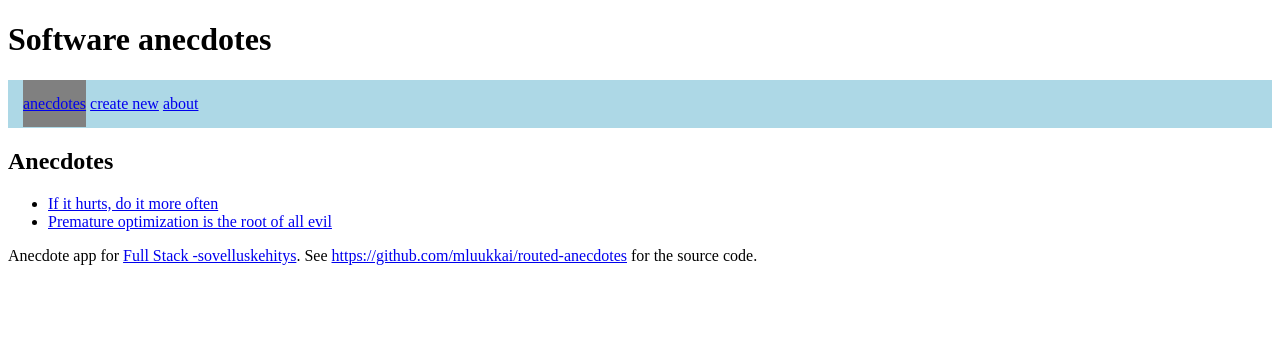
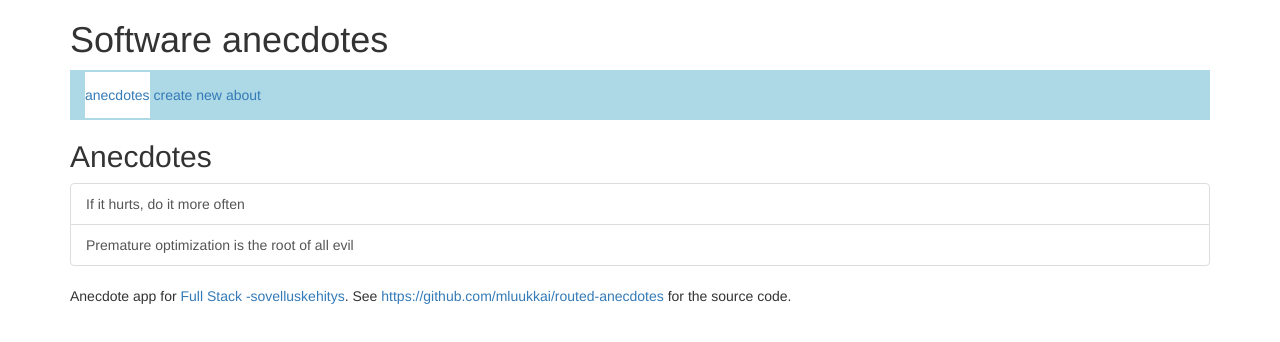
Before and after one commit to filaakst1/Full-stack-open-2018-part, a React (Create React App) app in the folder routed-anecdotes/: page / in a window 1280 px wide. Shown: the top 342 px of the page. Built offline with nearby package versions, Linux system fonts and the light colour scheme.

Commit message:
Changed anecdote list to use ListGroup and ListGroupItems of bootstrap

```diff
--- a/routed-anecdotes/public/index.html
+++ b/routed-anecdotes/public/index.html
@@ -10,6 +10,7 @@
     -->
     <link rel="manifest" href="%PUBLIC_URL%/manifest.json">
     <link rel="shortcut icon" href="%PUBLIC_URL%/favicon.ico">
+    <link rel="stylesheet" href="https://maxcdn.bootstrapcdn.com/bootstrap/3.3.7/css/bootstrap.min.css" integrity="sha384-BVYiiSIFeK1dGmJRAkycuHAHRg32OmUcww7on3RYdg4Va+PmSTsz/K68vbdEjh4u" crossorigin="anonymous">
     <!--
       Notice the use of %PUBLIC_URL% in the tags above.
       It will be replaced with the URL of the `public` folder during the build.
--- a/routed-anecdotes/src/App.js
+++ b/routed-anecdotes/src/App.js
@@ -1,13 +1,13 @@
 import React from 'react'
-import { BrowserRouter as Router, Route, Link, NavLink} from 'react-router-dom'
-
+import { BrowserRouter as Router, Route, NavLink} from 'react-router-dom'
+import { ListGroup,ListGroupItem  } from 'react-bootstrap'
 const Menu = () => {
   const style = {
     backgroundColor: 'LightBlue',
     padding: '15px'
   }
   const activeStyle = {
-    backgroundColor: 'Grey',
+    backgroundColor: 'white',
     paddingTop: '15px',
     paddingBottom: '15px'
   }
@@ -23,9 +23,9 @@ const Menu = () => {
 const AnecdoteList = ({ anecdotes }) => (
   <div>
     <h2>Anecdotes</h2>
-    <ul>
-      {anecdotes.map(anecdote => <li key={anecdote.id} ><Link to={`/anecdotes/${anecdote.id}`}>{anecdote.content}</Link></li>)}
-    </ul>
+    <ListGroup>
+      {anecdotes.map(anecdote => <ListGroupItem key={anecdote.id} href={`/anecdotes/${anecdote.id}`}>{anecdote.content}</ListGroupItem>)}
+    </ListGroup>
   </div>
 )
 const About = () => (
@@ -179,7 +179,7 @@ class App extends React.Component {
 
   render() {
     return (
-      <div>
+      <div className="container">
          <h1>Software anecdotes</h1>
          <Router>
            <div>
```
